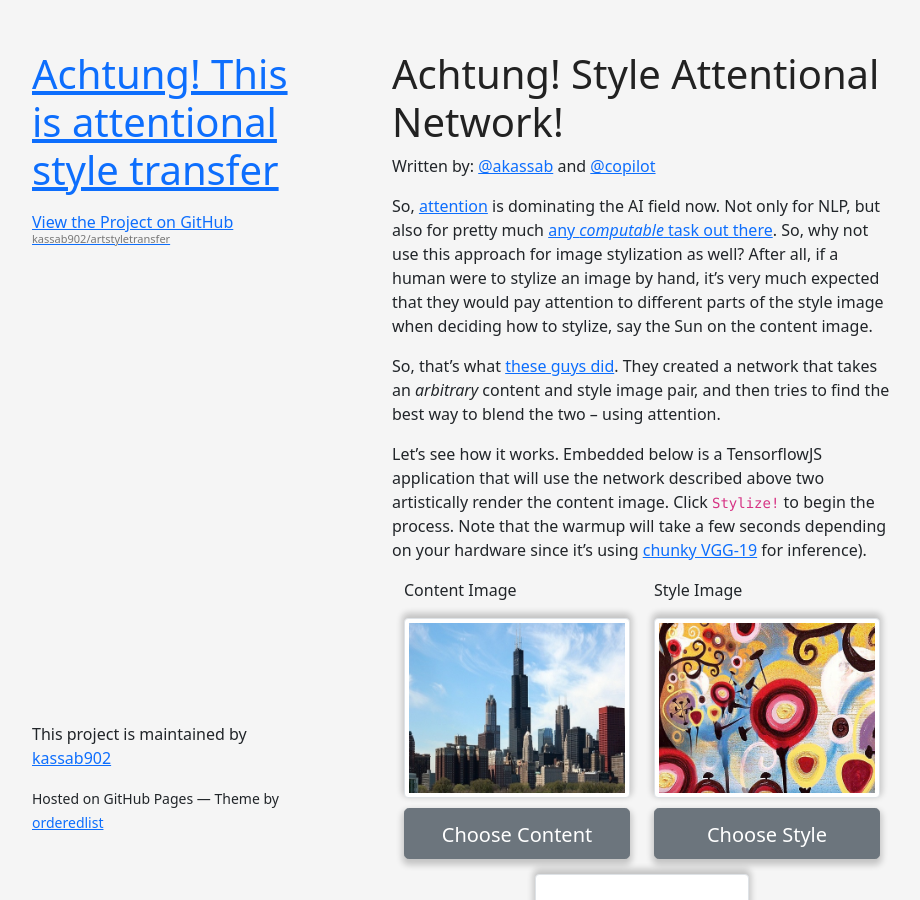
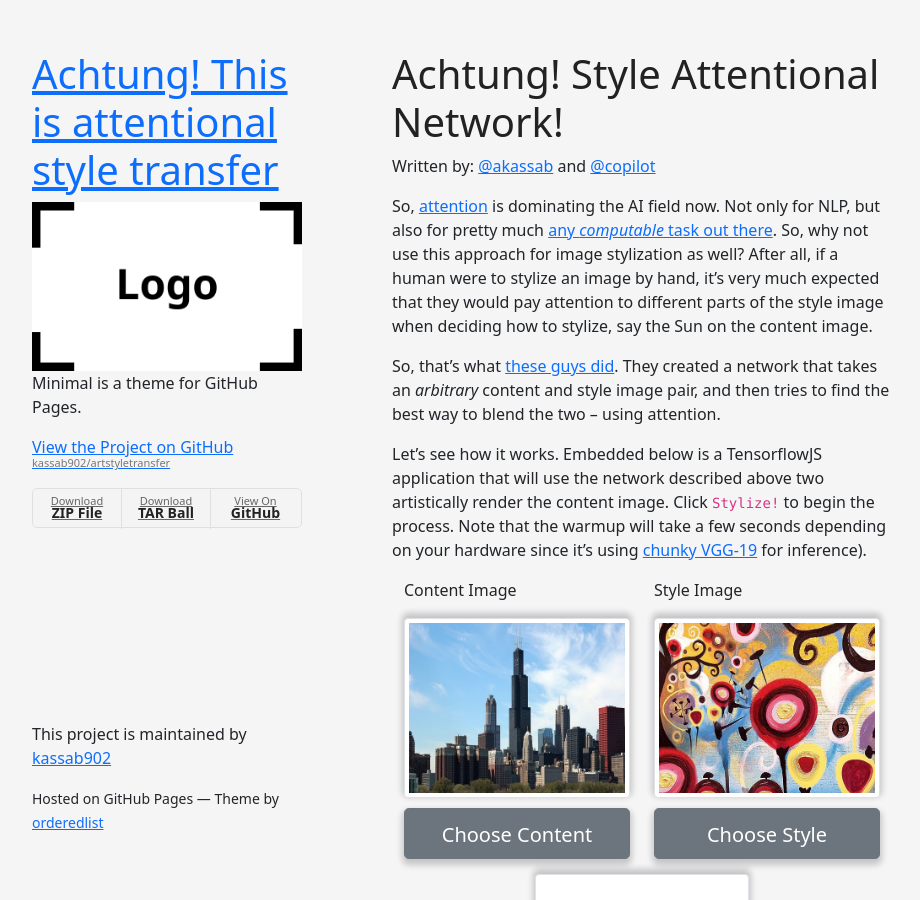
Before and after one commit to kassab902/artstyletransfer, a Jekyll site: the page built from index.md, in a window 1280 px wide and 900 px high. Shown: the whole window, without its empty margins (178-1098 px from the left). Built offline with Jekyll 4.4.1, drawn with Linux system fonts in a browser that asks for light colours; nearby versions of some CDN libraries; formulas are drawn with MathJax 3; the repository's description, which GitHub fills in, is left out; our own code applies the rules of GitHub Pages for plain Markdown files.

Commit message:
Revert config.yml to default

```diff
--- a/_config.yml
+++ b/_config.yml
@@ -1,50 +1,54 @@
 title: Achtung! This is attentional style transfer
-# logo: /assets/img/logo.png
-# description: Minimal is a theme for GitHub Pages.
-show_downloads: false
-# google_analytics:
-# remote_theme: moonwalk
-exclude:
-  - model
-gems:
-  -  jekyll-seo-tag
+logo: /assets/img/logo.png
+description: Minimal is a theme for GitHub Pages.
+show_downloads: true
+google_analytics:
+theme: jekyll-theme-minimal
+# # description: Minimal is a theme for GitHub Pages.
+# show_downloads: false
+# # google_analytics:
+# # remote_theme: moonwalk
+# exclude:
+#   - model
+# gems:
+#   -  jekyll-seo-tag
 
 
-#theme: moonwalk # if you are using GitHub Pages, change it to remote_theme: abhinavs/moonwalk
-remote_theme: abhinavs/moonwalk
+# #theme: moonwalk # if you are using GitHub Pages, change it to remote_theme: abhinavs/moonwalk
+# remote_theme: abhinavs/moonwalk
 
-theme_config:
-  appearance: "dark" # can be "light", "dark" or "auto"
-  appearance_toggle: true # if appearance can be switched by user
-  back_home_text: "home.." # customize text for homepage link in post layout
-  date_format: "%Y-%m-%d" # customize how date is formatted
-  show_description: true # show blog description
-  show_navbar: true # show horizontal navbar
-  show_footer: true # show footer links in home page,add in _data/home.yml
-  show_copyright: true # show copyright notice in footer
-  # following keys are using to create home layout
-  show_projects: true # show projects as cards, add in _data/home.yml
-  show_blog: true # show blog posts added in _posts
-  show_old_projects: true # show old projects as cards, add in _data/home.yml
-  show_misc_list: false # show generic vertical list for misc details, add _data/home.yml
-  # options for "home" page
-  home:
-    title_projects: Portfolio
-    title_misc_list: Details
-    title_blog: Blog
-    title_old_projects: Old Projects
+# theme_config:
+#   appearance: "dark" # can be "light", "dark" or "auto"
+#   appearance_toggle: true # if appearance can be switched by user
+#   back_home_text: "home.." # customize text for homepage link in post layout
+#   date_format: "%Y-%m-%d" # customize how date is formatted
+#   show_description: true # show blog description
+#   show_navbar: true # show horizontal navbar
+#   show_footer: true # show footer links in home page,add in _data/home.yml
+#   show_copyright: true # show copyright notice in footer
+#   # following keys are using to create home layout
+#   show_projects: true # show projects as cards, add in _data/home.yml
+#   show_blog: true # show blog posts added in _posts
+#   show_old_projects: true # show old projects as cards, add in _data/home.yml
+#   show_misc_list: false # show generic vertical list for misc details, add _data/home.yml
+#   # options for "home" page
+#   home:
+#     title_projects: Portfolio
+#     title_misc_list: Details
+#     title_blog: Blog
+#     title_old_projects: Old Projects
 
-highlighter: rouge
+# highlighter: rouge
 
-sass:
-  style: :compressed
+# sass:
+#   style: :compressed
 
-plugins:
-  - jekyll-feed
-# plugins_dir:
-#   - jekyll-remote-theme
+# plugins:
 #   - jekyll-feed
-#   - jekyll-include-cache
-# defaults:
-#   - scope:
-#       path: "assets/js/tfmodel"
+# # plugins_dir:
+# #   - jekyll-remote-theme
+# #   - jekyll-feed
+# #   - jekyll-include-cache
+# # defaults:
+# #   - scope:
+# #       path: "assets/js/tfmodel"
```
